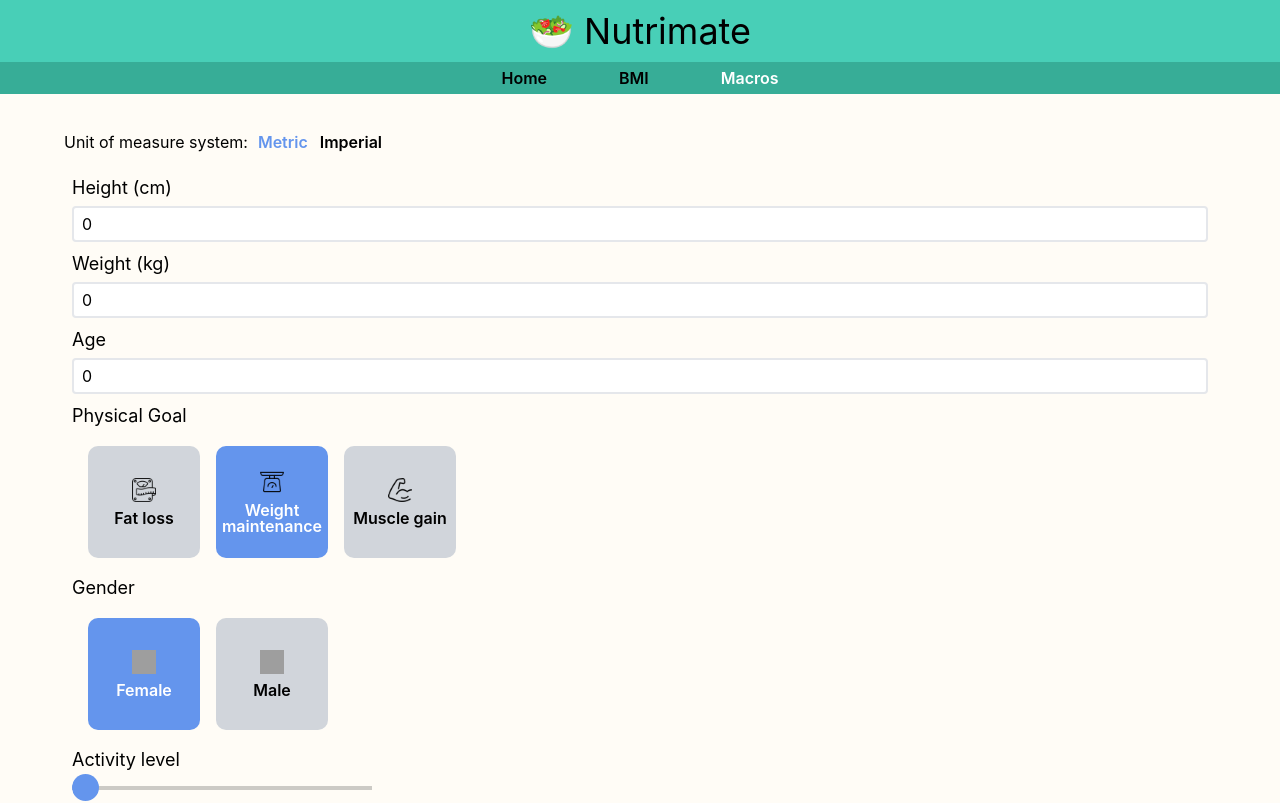
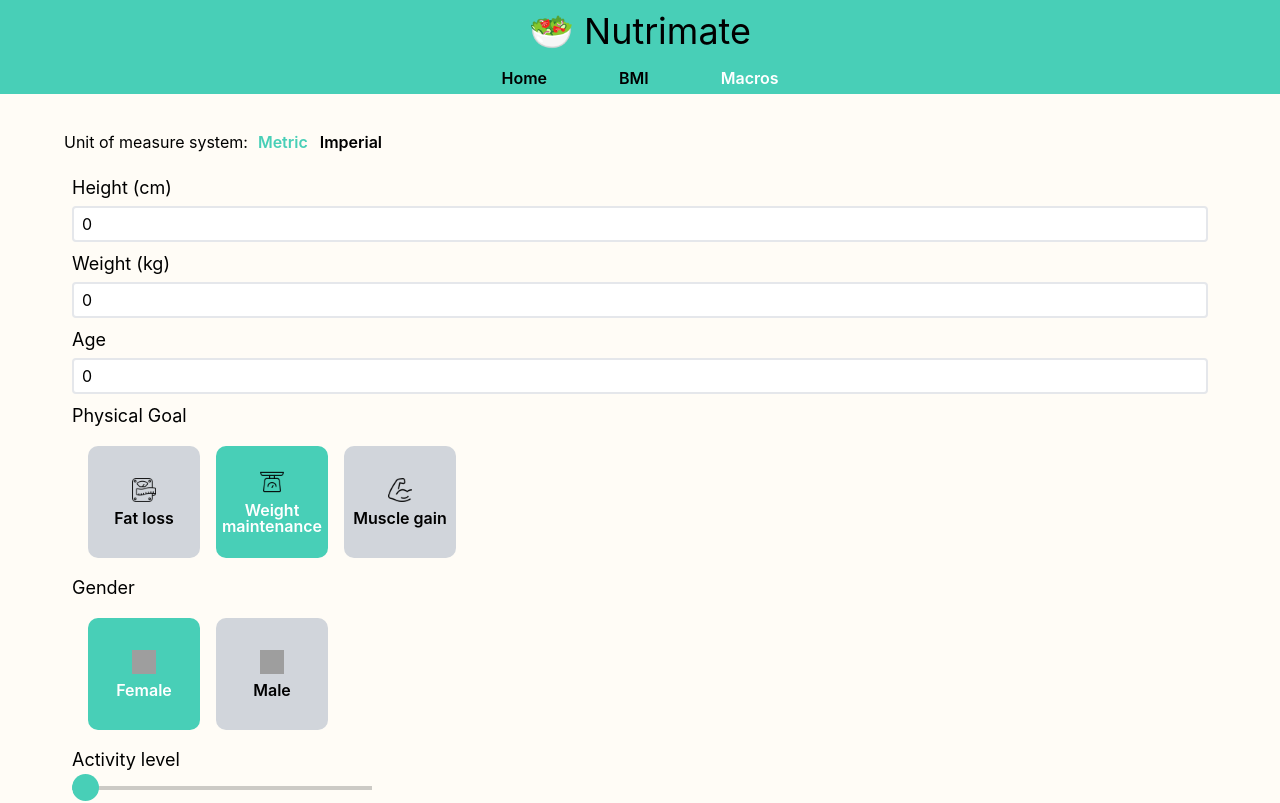
Before and after one commit to Klaymant/nutrimate, a React (Create React App) app: page /macros in a window 1280 px wide. Shown: the top 803 px of the page. Built offline with nearby package versions, Linux system fonts and the light colour scheme; grey boxes are pictures that could not be loaded.

Commit message:
Set mint-green as primary color and cornflower-blue as secondary color

```diff
--- a/src/component/Button.tsx
+++ b/src/component/Button.tsx
@@ -9,7 +9,7 @@ type ButtonProps = {
 };
 
 const Button = ({ children, type = "button", onClick }: ButtonProps) => (
-  <button type={type} onClick={onClick} className="bg-secondary rounded p-2 hover:bg-opacity-80">
+  <button type={type} onClick={onClick} className="bg-primary rounded p-2 hover:bg-opacity-80">
     {children}
   </button>
 );
--- a/src/index.css
+++ b/src/index.css
@@ -9,8 +9,8 @@
     --cornflower-blue: #6495ED;
     --cream: #FFFCF6;
     --cream-dark: #e5e2dd;
-    --primary: var(--cornflower-blue);
-    --secondary: var(--mint-green);
+    --primary: var(--mint-green);
+    --secondary: var(--cornflower-blue);
     --success: #0eb944;
     --error: #e05a42;
     --warning: #f5a623;
@@ -32,7 +32,7 @@
   }
 
   header {
-    background-color: var(--secondary);
+    background-color: var(--primary);
   }
 
   h1 {
@@ -57,7 +57,7 @@
   nav#main {
     display: flex;
     justify-content: center;
-    background-color: var(--mint-green-dark);
+    background-color: var(--primary);
     padding: 0.25rem;
     font-weight: 600;
   }
@@ -94,7 +94,7 @@
   }
 
   menu li button.selected {
-    color: var(--cornflower-blue);
+    color: var(--primary);
   }
 
   address {
--- a/tailwind.config.js
+++ b/tailwind.config.js
@@ -28,8 +28,8 @@ module.exports = {
   theme: {
     extend: {
       colors: {
-        primary: COLORS["cornflower-blue"],
-        secondary: COLORS["mint-green"],
+        primary: COLORS["mint-green"],
+        secondary: COLORS["cornflower-blue"],
         background: COLORS["cream"],
         error: COLORS["error"],
         success: COLORS["success"],
```
